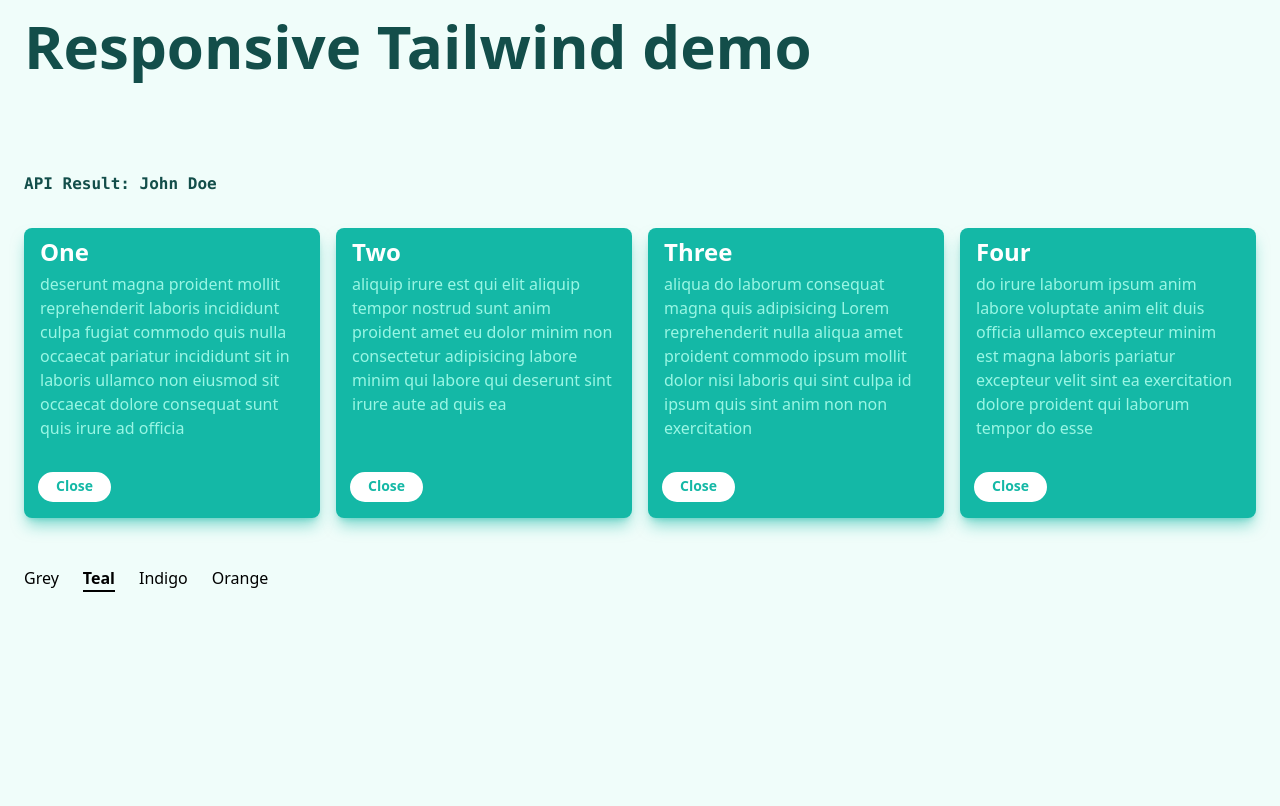
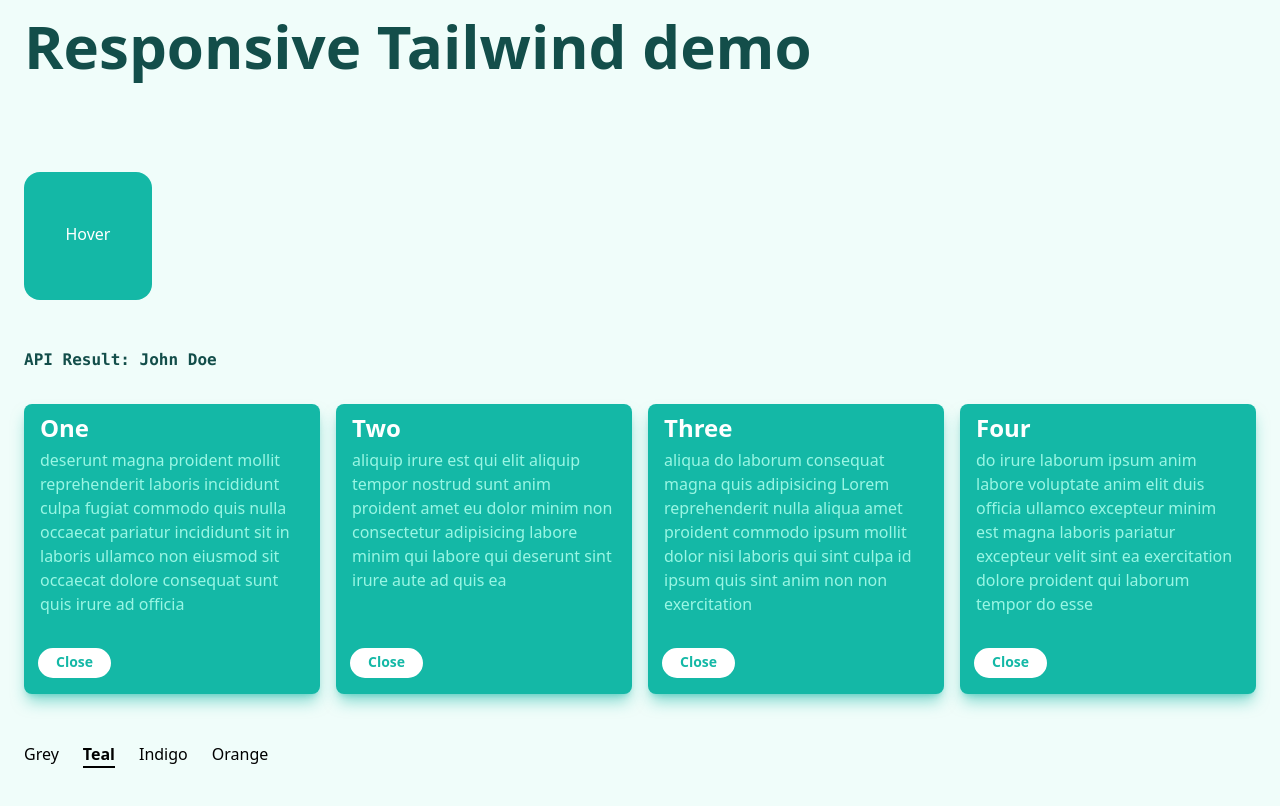
Before and after one commit to sambecker/tailwind, a Next.js app: page / in a window 1280 px wide. Built offline with nearby package versions, Linux system fonts and the light colour scheme.

Commit message:
Add test page

```diff
--- a/pages/index.tsx
+++ b/pages/index.tsx
@@ -16,6 +16,7 @@
 import { themeActions } from '../src/theme/state';
 import { useAppState } from '../src/state';
 import useElementClasses from '../src/utility/useBodyClasses';
+import Animation from '../src/components/Animation';
 
 const TITLE = 'Responsive Tailwind demo';
 
@@ -30,6 +31,11 @@
   // Wrap all following theme code into hook
   // Move back to App.tsx?
   // Or use both at the page level AND the app level?
+
+  // Move to custom hook `useTheme`
+  // With optional argument -> shouldHydrateLocalState
+  // index.tsx -> useTheme(initialThemeState, true)
+  // test.tsx -> useTheme(initialThemeState)
 
   const [apiResultName, setApiResultName] = useState<string>();
 
@@ -73,6 +79,7 @@
     }
   };
 
+  // Hoist to `PageComponent`
   useElementClasses(
     joinClasses([
       'py-4 px-6 m-auto max-w-8xl',
@@ -98,6 +105,8 @@
         >
           {TITLE}
         </h1>
+
+        <Animation />
 
         {apiResultName && <h2 className={joinClasses([
           'font-mono',
--- /dev/null
+++ b/pages/test.tsx
@@ -0,0 +1,30 @@
+import { NextPage } from 'next';
+import { joinClasses } from '../src/utility/css';
+import useElementClasses from '../src/utility/useBodyClasses';
+
+interface Props {}
+
+const TestPage: NextPage<Props> = () => {
+  // Use index.tsx's `PageComponent` implementation
+  useElementClasses(
+    joinClasses([
+      'py-4 px-6 m-auto max-w-8xl',
+      'bg-slate-100',
+    ]),
+    typeof document !== 'undefined' ? document.body : undefined,
+  );
+
+  return(
+    <div className={joinClasses([
+      'px-3 py-2',
+      'inline-block',
+      'bg-white',
+      'rounded-xl',
+      'border border-slate-300',
+    ])}>
+      Test Page For Checkly
+    </div>
+  );
+};
+
+export default TestPage;
--- a/src/app/App.tsx
+++ b/src/app/App.tsx
@@ -1,9 +1,9 @@
-import { FC } from 'react';
+import { FC, ReactNode } from 'react';
 // import { useAppState } from '../state';
 // import { joinClasses } from '../utility/css';
 // import useElementClasses from '../utility/useBodyClasses';
 
-const App: FC = ({ children }) => {
+const App: FC<{ children: ReactNode }> = ({ children }) => {
   // const { selectedColor } = useAppState('theme');
 
   // const backgroundForColor = () => {
--- /dev/null
+++ b/src/components/Animation.tsx
@@ -0,0 +1,68 @@
+import { FC } from 'react';
+import { useAppState } from '../state';
+import { joinClasses } from '../utility/css';
+
+interface Props {}
+
+const WIDTH   = 'w-32';
+const HEIGHT  = 'h-32';
+
+const Animation: FC<Props> = () => {
+  const { selectedColor } = useAppState('theme');
+
+  const backgroundColor = () => {
+    switch (selectedColor) {
+    case 'grey':
+      return 'bg-slate-500';
+    case 'teal':
+      return 'bg-teal-500';
+    case 'indigo':
+      return 'bg-indigo-500';
+    case 'orange':
+      return 'bg-orange-500';
+    }
+  };
+
+  const hoverForColor = () => {
+    switch (selectedColor) {
+    case 'grey':
+      return 'group-hover:bg-slate-900';
+    case 'teal':
+      return 'group-hover:bg-teal-900';
+    case 'indigo':
+      return 'group-hover:bg-indigo-900';
+    case 'orange':
+      return 'group-hover:bg-orange-900';
+    }
+  };
+
+  return(
+    <div className={joinClasses([
+      'group',
+      'relative',
+      HEIGHT,
+      'mb-12',
+    ])}>
+      <div className={joinClasses([
+        'absolute',
+        'flex items-center justify-center',
+        'text-white',
+        backgroundColor(),
+        hoverForColor(),
+        `${WIDTH} ${HEIGHT}`,
+        'rounded-2xl',
+        'left-0 group-hover:left-[10rem]',
+        'transition-all duration-500',
+        'select-none',
+      ])}>
+        <div className={joinClasses([
+          'relative -top-[0.1rem]',
+        ])}>
+          Hover
+        </div>
+      </div>
+    </div>
+  );
+};
+
+export default Animation;
--- a/src/components/Box.tsx
+++ b/src/components/Box.tsx
@@ -50,6 +50,7 @@
         'flex flex-col items-start',
         'px-4 pt-2 pb-4',
         'text-white rounded-lg shadow-lg',
+        'transition-all',
         classesForBox(),
       ])}
     >
--- a/src/components/FlyOut.tsx
+++ b/src/components/FlyOut.tsx
@@ -1,7 +1,7 @@
-import { FC } from 'react';
+import { FC, ReactNode } from 'react';
 import { AnimatePresence, motion } from 'framer-motion';
 
-const FlyOut: FC = ({ children }) => {
+const FlyOut: FC<{ children: ReactNode }> = ({ children }) => {
   return(
     <AnimatePresence>
       <motion.div className="relative top-0">
--- a/tailwind.config.js
+++ b/tailwind.config.js
@@ -8,6 +8,9 @@
       maxWidth: {
         '8xl': '100rem',
       },
+      transitionProperty: {
+        'left': 'left',
+      },
     },
   },
   plugins: [
```
Also changed, not shown: package.json (+11 -11 lines), 1 other file (tests, documents, lock files or other folders).
